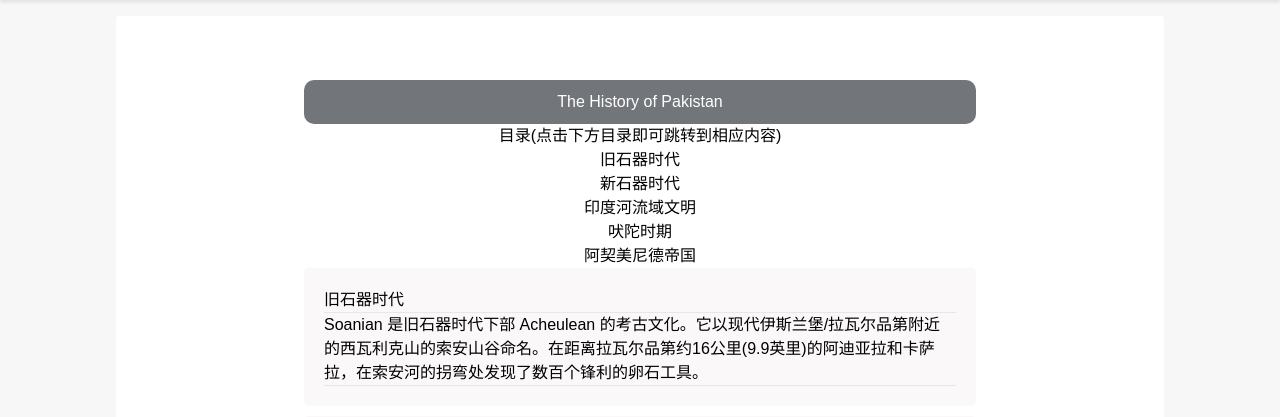
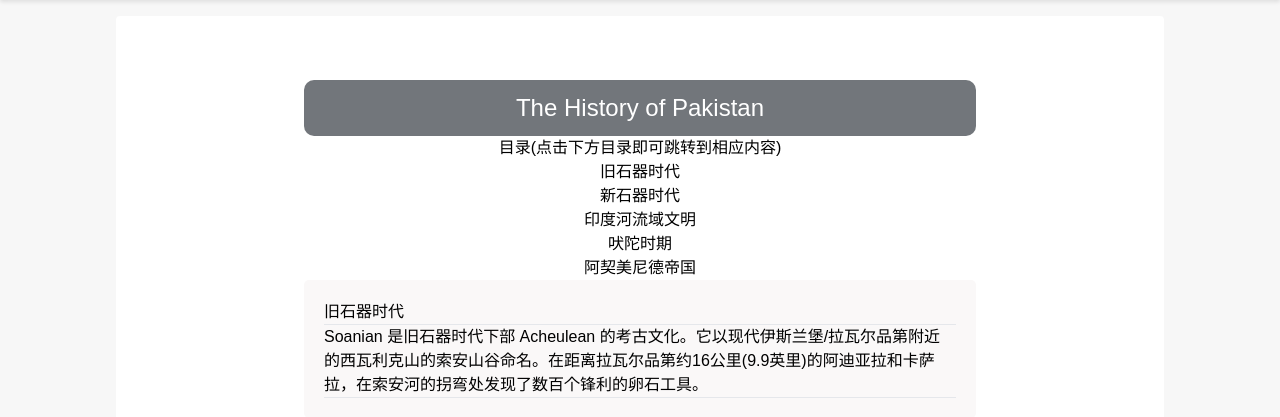
Before and after one commit to 0d0-0/pakistan_news, a Django app: page /history/ in a window 1280 px wide. Shown: the part 72-489 px from the top of the page. Run offline with Django 4.2, Linux system fonts and the light colour scheme; data comes from the database, SQL or seed files in the repository; parts of the project's set-up code (start-up, migrations or seed data) failed here and were passed over; some libraries are stand-ins or nearby versions.

Commit message:
奶奶化了history

```diff
--- a/Pakistan/templates/history.html
+++ b/Pakistan/templates/history.html
@@ -26,6 +26,9 @@
       color: white;
       padding: 10px 20px;
       border-radius: 10px;
+    }
+    .bar h1 {
+     font-size: 24px;
     }
 
     h1 {
```
